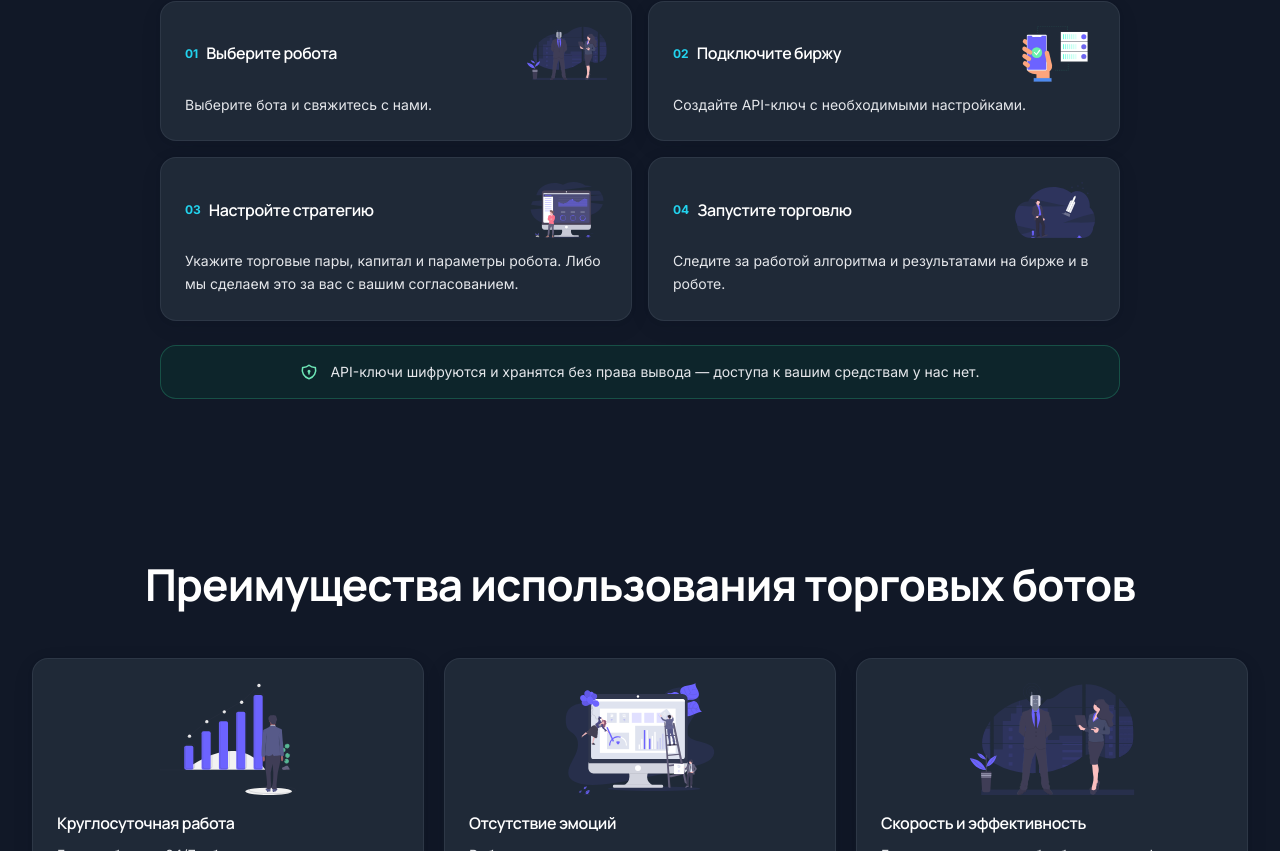
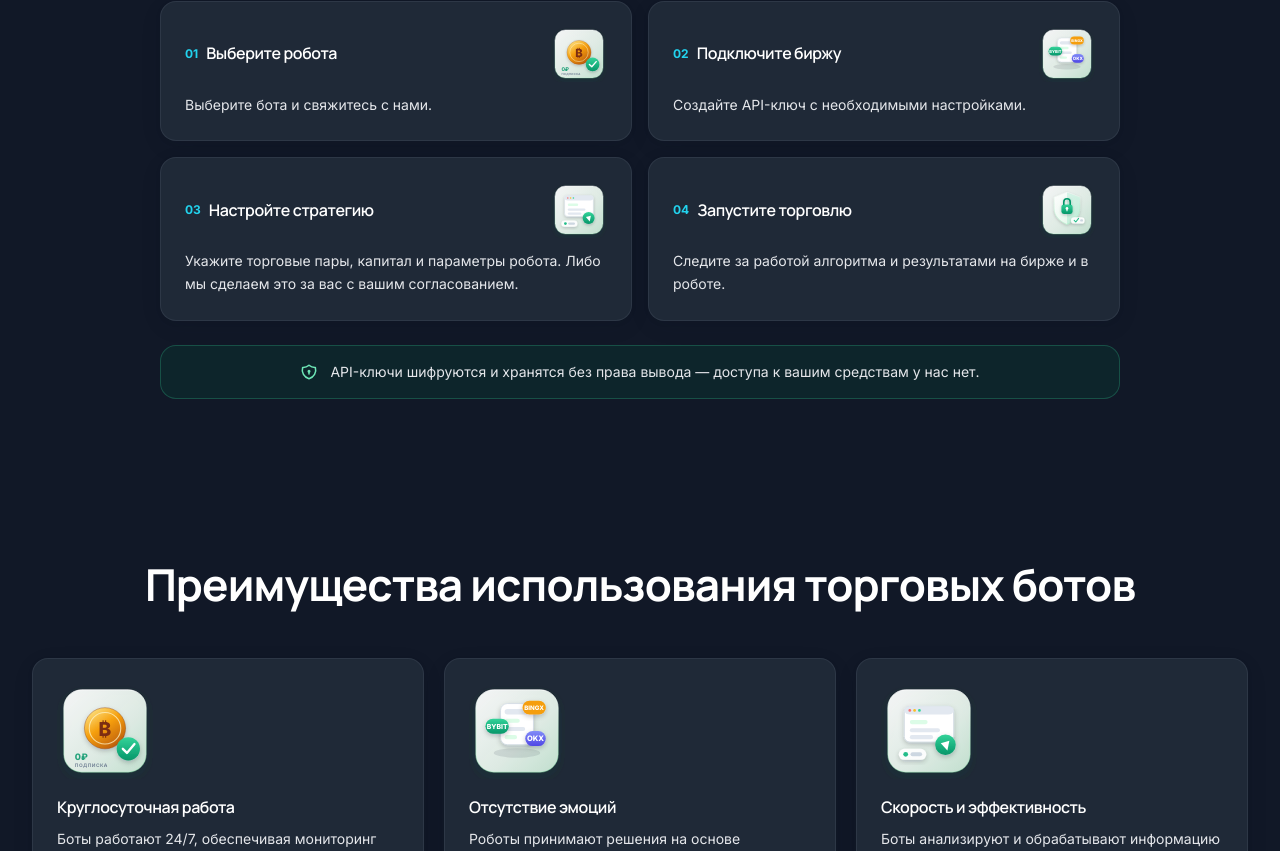
Before and after one commit to konkovev-cyber/TradingAutoPilot, a React (Vite) app: page / in a window 1280 px wide. Shown: the part 3049-3900 px from the top of the page. Built offline with nearby package versions, Linux system fonts and the light colour scheme; no server answers; the database is empty.

Commit message:
style(ui): unify BenefitVisual 3D graphics across advantages and connect steps

```diff
--- a/src/components/Advantages.tsx
+++ b/src/components/Advantages.tsx
@@ -1,17 +1,7 @@
 import { motion } from "framer-motion";
 import { useI18n } from "@/lib/i18n";
 import { useContent, useLocalizedList, localize } from "@/lib/site-content";
-import {
-  Illustration,
-  investing,
-  dataTrends,
-  robotics,
-  cloudSync,
-  dashboard,
-  launching,
-} from "@/components/ui/Illustration";
-
-const DEFAULT_ILLUS = [investing, dataTrends, robotics, cloudSync, dashboard, launching];
+import { BenefitVisual } from "@/components/ui/BenefitVisual";
 
 export default function Advantages() {
   const { lang, t } = useI18n();
@@ -41,11 +31,9 @@ export default function Advantages() {
               transition={{ duration: 0.4, delay: i * 0.08 }}
               className="group rounded-2xl border border-gray-100 bg-white p-5 sm:p-6 shadow-soft transition-all hover:-translate-y-0.5 dark:border-gray-700/60 dark:bg-gray-800"
             >
-              <Illustration
-                name={(item as any)?.icon}
-                fallback={DEFAULT_ILLUS[i % DEFAULT_ILLUS.length]}
-                title={localize(item?.title, "", lang)}
-                className="mb-4 h-28 w-full transition-transform duration-300 group-hover:scale-[1.03]"
+              <BenefitVisual
+                index={i}
+                className="mb-4 h-24 w-24 transition-transform duration-300 group-hover:scale-105"
               />
               <h3 className="mb-2 font-semibold text-gray-900 dark:text-white">{localize(item?.title, "", lang)}</h3>
               <p className="text-sm leading-relaxed text-gray-600 dark:text-gray-200">{localize(item?.desc, "", lang)}</p>
--- a/src/components/Connect.tsx
+++ b/src/components/Connect.tsx
@@ -2,15 +2,7 @@ import { motion } from "framer-motion";
 import { IconShieldLock } from "@tabler/icons-react";
 import { useI18n } from "@/lib/i18n";
 import { useContent, useLocalizedList, localize } from "@/lib/site-content";
-import {
-  Illustration,
-  robotics,
-  cloudSync,
-  dashboard,
-  launching,
-} from "@/components/ui/Illustration";
-
-const DEFAULT_ILLUS = [robotics, cloudSync, dashboard, launching];
+import { BenefitVisual } from "@/components/ui/BenefitVisual";
 
 export default function Connect() {
   const { lang, t } = useI18n();
@@ -48,11 +40,9 @@ export default function Connect() {
                   <span className="text-xs font-bold text-brand-blue dark:text-cyan-400">{String(i + 1).padStart(2, "0")}</span>
                   <h3 className="font-semibold text-gray-900 dark:text-white">{localize(step?.title, "", lang)}</h3>
                 </div>
-                <Illustration
-                  name={(step as any)?.icon}
-                  fallback={DEFAULT_ILLUS[i] ?? robotics}
-                  title={localize(step?.title, "", lang)}
-                  className="h-14 w-20 shrink-0 transition-transform duration-300 group-hover:scale-105"
+                <BenefitVisual
+                  index={i}
+                  className="h-14 w-14 shrink-0 transition-transform duration-300 group-hover:scale-105"
                 />
               </div>
               <p className="text-sm leading-relaxed text-gray-600 dark:text-gray-200">{localize(step?.desc, "", lang)}</p>
```
